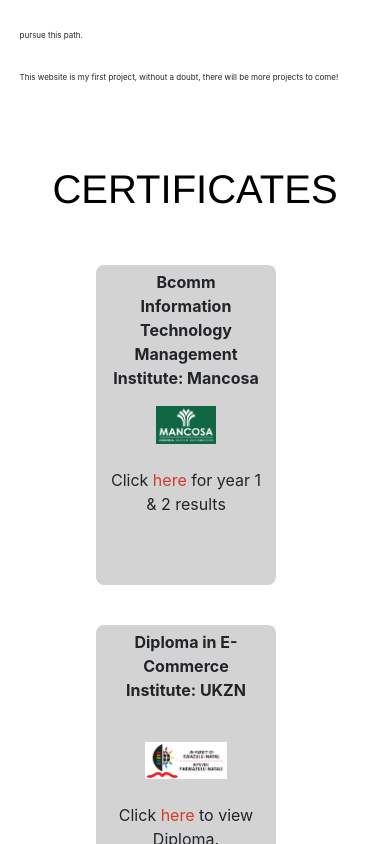
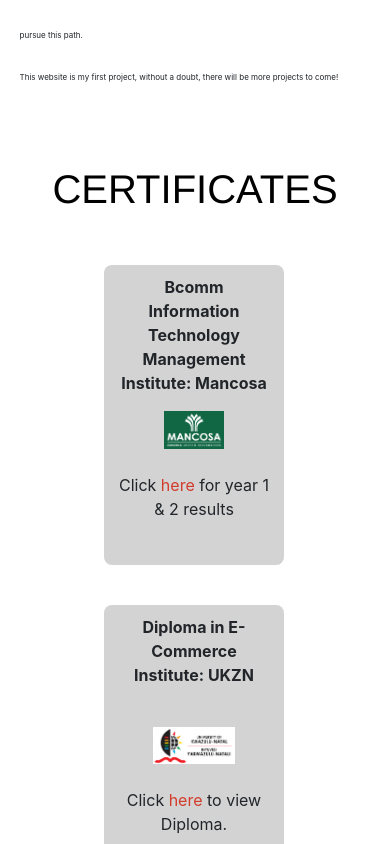
Before and after one commit to AlladinIrshaad/IrshaadAlladin, a plain HTML site: page index.html in a window 390 px wide. Shown: the part 1156-2000 px from the top of the page. Drawn offline with nearby package versions, Linux system fonts and the light colour scheme.

Commit message:
Add files via upload

```diff
--- a/index.html
+++ b/index.html
@@ -24,6 +24,7 @@
 </header>
 
 <section class="main-container">
+  <a name="Back">
   <div class="main-name">
     <span class="text1">Hi, im</span><br>
     <span class="text2">IRSHAAD ALLADIN</span>
--- a/style.css
+++ b/style.css
@@ -200,9 +200,8 @@ li :hover {
 
 @media only screen and (max-width: 600px) {
     .col-6 {
-        height: 320px;
-        margin-left: 6rem;
-        padding-top: 5px;
+        height: 300px;
+        margin-left: 6.5rem;
     }
 }
 
```
